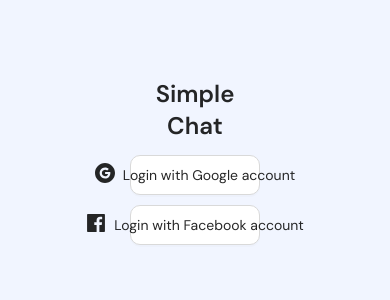
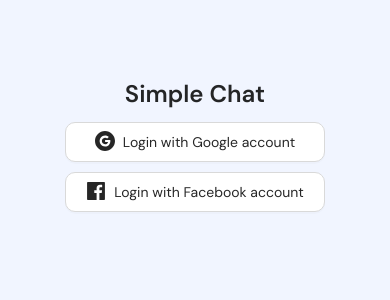
Before and after one commit to gaubacuc56/simple-chat-app, a React (Create React App) app: page /login in a window 390 px wide. Shown: the top 300 px of the page. Built offline with nearby package versions, Linux system fonts and the light colour scheme; no server answers.

Commit message:
fix: responsive for login

```diff
--- a/src/components/Login/index.js
+++ b/src/components/Login/index.js
@@ -27,7 +27,7 @@ export default function Login() {
 
   return (
     <Row justify='center' style={{ height: '100vh', paddingTop: '20%' }}>
-      <Col span={8}>
+      <Col xs={16} xl={8}>
         <Title style={{ textAlign: 'center' }} level={3}>
           Simple Chat
         </Title>
```
